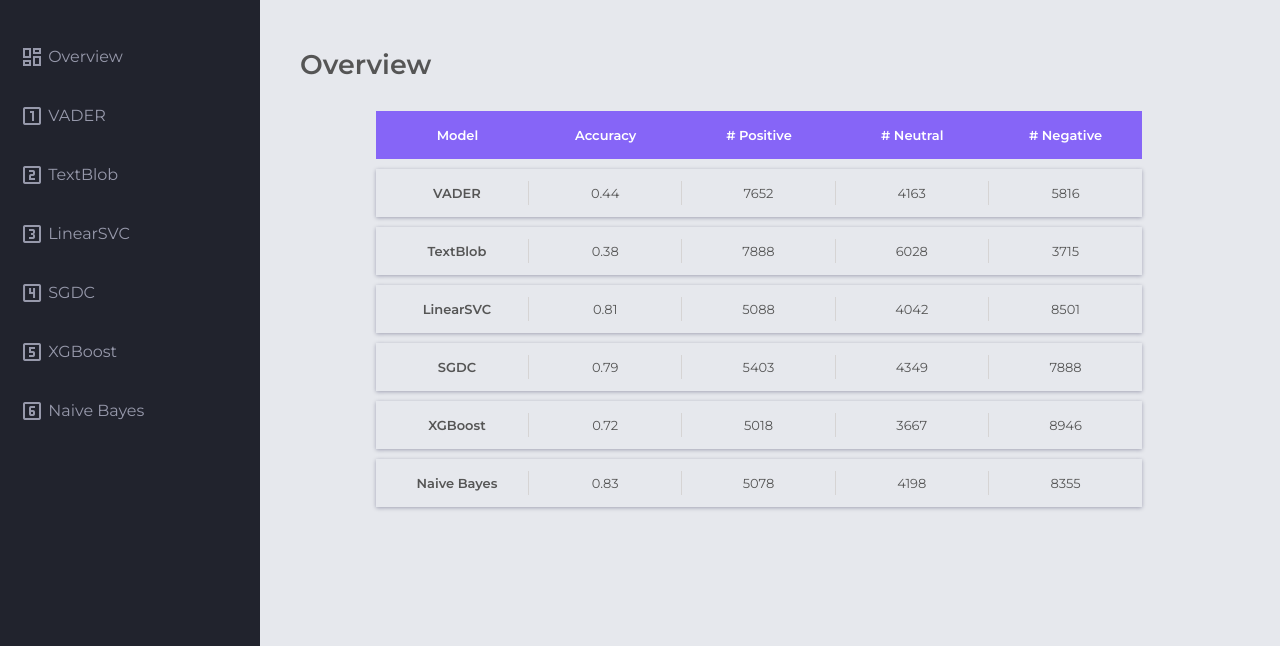
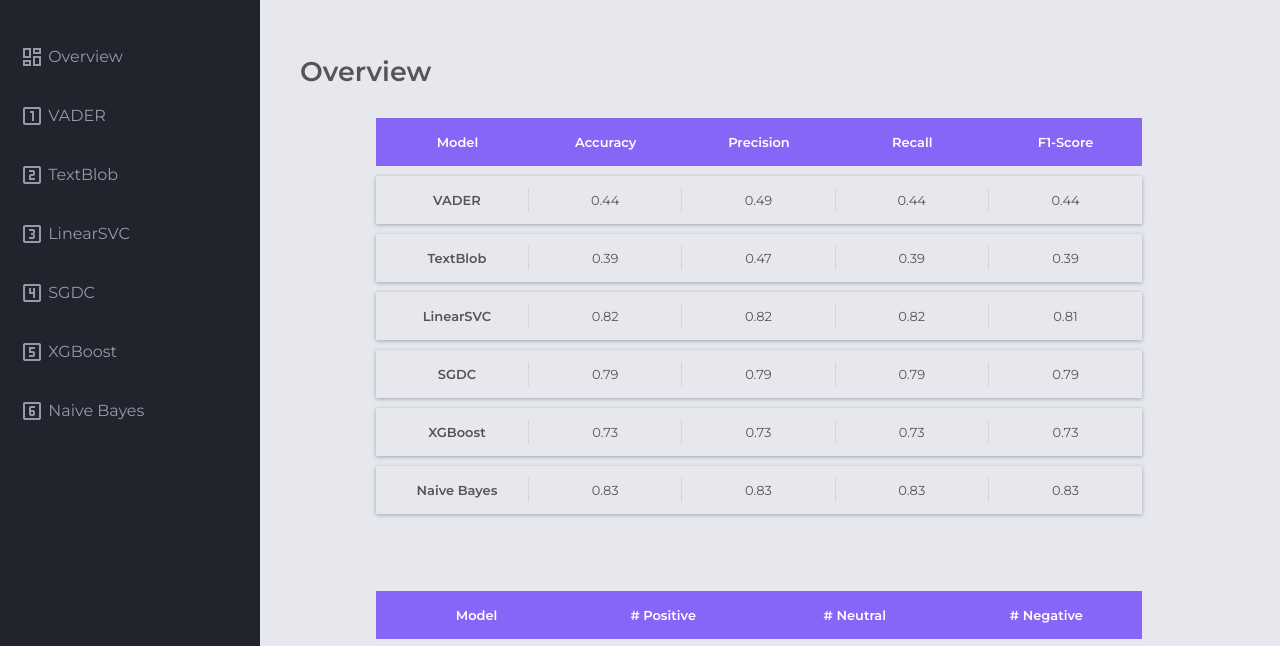
Before and after one commit to jolenetan07/CZ4045-NLP-Group18, a plain HTML site: page ui/index.html in a window 1280 px wide. Shown: the part 82-728 px from the top of the page. Drawn offline with nearby package versions, Linux system fonts and the light colour scheme.

Commit message:
update overview stuff

```diff
--- a/ui/index.html
+++ b/ui/index.html
@@ -74,7 +74,7 @@
           <p class="font-weight-bold">Overview</p>
         </div>
 
-        <!-- Overview Table Stuff -->
+        <!-- Overview Metrics Table Stuff -->
         <div class="table-box">
           <div class="table-row table-head">
               <div class="table-cell first-cell">
@@ -82,6 +82,142 @@
               </div>
               <div class="table-cell">
                   <p>Accuracy</p>
+              </div>
+              <div class="table-cell">
+                <p>Precision</p>
+              </div>
+              <div class="table-cell">
+              <p>Recall</p>
+              </div>
+              <div class="table-cell last-cell">
+                  <p>F1-Score</p>
+              </div>
+          </div>
+
+          <!-- vader row -->
+          <div class="table-row">
+              <div class="table-cell first-cell">
+                  <p>VADER</p>
+              </div>
+              <div class="table-cell">
+                  <p>0.44</p>
+              </div>
+              <div class="table-cell">
+                <p>0.49</p>
+              </div>
+              <div class="table-cell">
+                <p>0.44</p>
+              </div>
+              <div class="table-cell last-cell">
+                <p>0.44</p>
+              </div>
+          </div>
+
+          <!-- textblob row -->
+          <div class="table-row">
+            <div class="table-cell first-cell">
+                <p>TextBlob</p>
+            </div>
+            <div class="table-cell">
+                <p>0.39</p>
+            </div>
+            <div class="table-cell">
+              <p>0.47</p>
+            </div>
+            <div class="table-cell">
+              <p>0.39</p>
+            </div>
+            <div class="table-cell last-cell">
+              <p>0.39</p>
+            </div>
+          </div>
+
+          <!-- linearsvc row -->
+          <div class="table-row">
+            <div class="table-cell first-cell">
+                <p>LinearSVC</p>
+            </div>
+            <div class="table-cell">
+                <p>0.82</p>
+            </div>
+            <div class="table-cell">
+              <p>0.82</p>
+            </div>
+            <div class="table-cell">
+              <p>0.82</p>
+            </div>
+            <div class="table-cell last-cell">
+              <p>0.81</p>
+            </div>
+          </div>
+
+          <!-- sgdc row -->
+          <div class="table-row">
+            <div class="table-cell first-cell">
+                <p>SGDC</p>
+            </div>
+            <div class="table-cell">
+                <p>0.79</p>
+            </div>
+            <div class="table-cell">
+              <p>0.79</p>
+            </div>
+            <div class="table-cell">
+              <p>0.79</p>
+            </div>
+            <div class="table-cell last-cell">
+              <p>0.79</p>
+            </div>
+          </div>
+
+          <!-- xgboost row -->
+          <div class="table-row">
+            <div class="table-cell first-cell">
+                <p>XGBoost</p>
+            </div>
+            <div class="table-cell">
+                <p>0.73</p>
+            </div>
+            <div class="table-cell">
+              <p>0.73</p>
+            </div>
+            <div class="table-cell">
+              <p>0.73</p>
+            </div>
+            <div class="table-cell last-cell">
+              <p>0.73</p>
+            </div>
+          </div>
+
+          <!-- complimentnb row -->
+          <div class="table-row">
+            <div class="table-cell first-cell">
+                <p>Naive Bayes</p>
+            </div>
+            <div class="table-cell">
+                <p>0.83</p>
+            </div>
+            <div class="table-cell">
+              <p>0.83</p>
+            </div>
+            <div class="table-cell">
+              <p>0.83</p>
+            </div>
+            <div class="table-cell last-cell">
+              <p>0.83</p>
+            </div>
+          </div>
+
+        </div>
+
+        <br>
+        <br>
+        <br>
+      <!-- Overview Counts Table Stuff -->
+        <div class="table-box">
+          <div class="table-row table-head">
+              <div class="table-cell first-cell">
+                  <p>Model</p>
               </div>
               <div class="table-cell">
                 <p># Positive</p>
@@ -100,9 +236,6 @@
                   <p>VADER</p>
               </div>
               <div class="table-cell">
-                  <p>0.44</p>
-              </div>
-              <div class="table-cell">
                 <p>7652</p>
               </div>
               <div class="table-cell">
@@ -117,9 +250,6 @@
           <div class="table-row">
             <div class="table-cell first-cell">
                 <p>TextBlob</p>
-            </div>
-            <div class="table-cell">
-                <p>0.38</p>
             </div>
             <div class="table-cell">
               <p>7888</p>
@@ -138,9 +268,6 @@
                 <p>LinearSVC</p>
             </div>
             <div class="table-cell">
-                <p>0.81</p>
-            </div>
-            <div class="table-cell">
               <p>5088</p>
             </div>
             <div class="table-cell">
@@ -155,9 +282,6 @@
           <div class="table-row">
             <div class="table-cell first-cell">
                 <p>SGDC</p>
-            </div>
-            <div class="table-cell">
-                <p>0.79</p>
             </div>
             <div class="table-cell">
               <p>5403</p>
@@ -176,9 +300,6 @@
                 <p>XGBoost</p>
             </div>
             <div class="table-cell">
-                <p>0.72</p>
-            </div>
-            <div class="table-cell">
               <p>5018</p>
             </div>
             <div class="table-cell">
@@ -193,9 +314,6 @@
           <div class="table-row">
             <div class="table-cell first-cell">
                 <p>Naive Bayes</p>
-            </div>
-            <div class="table-cell">
-                <p>0.83</p>
             </div>
             <div class="table-cell">
               <p>5078</p>
```
